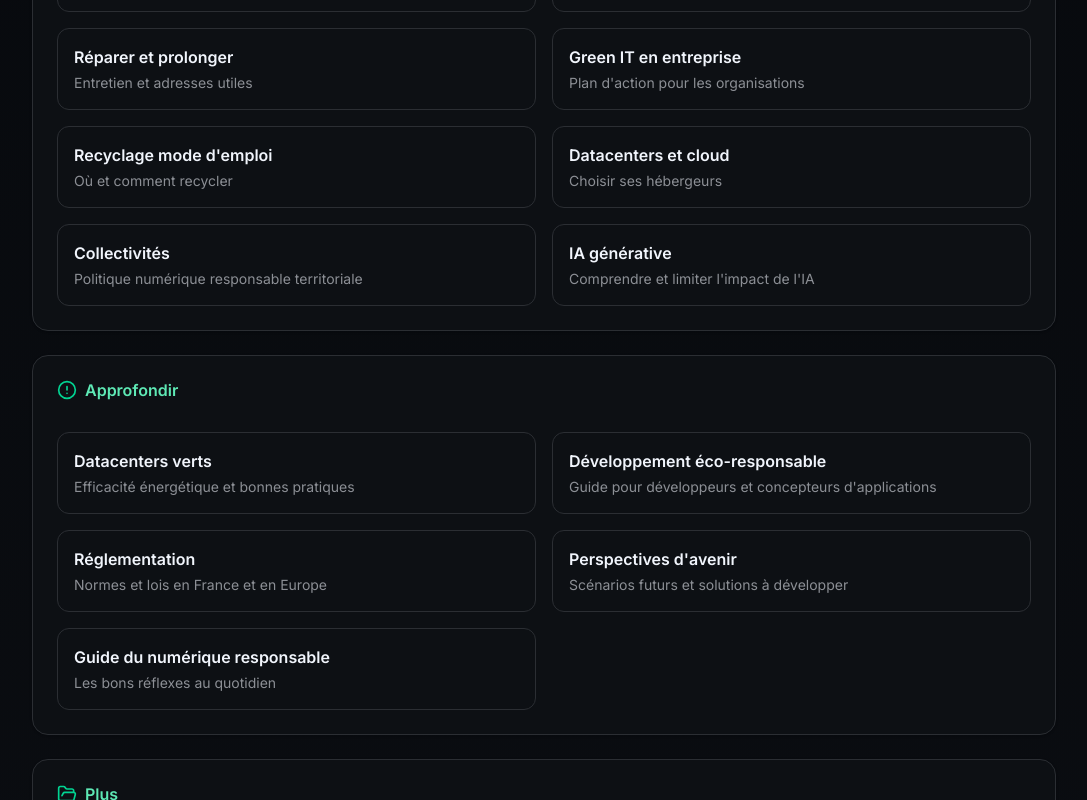
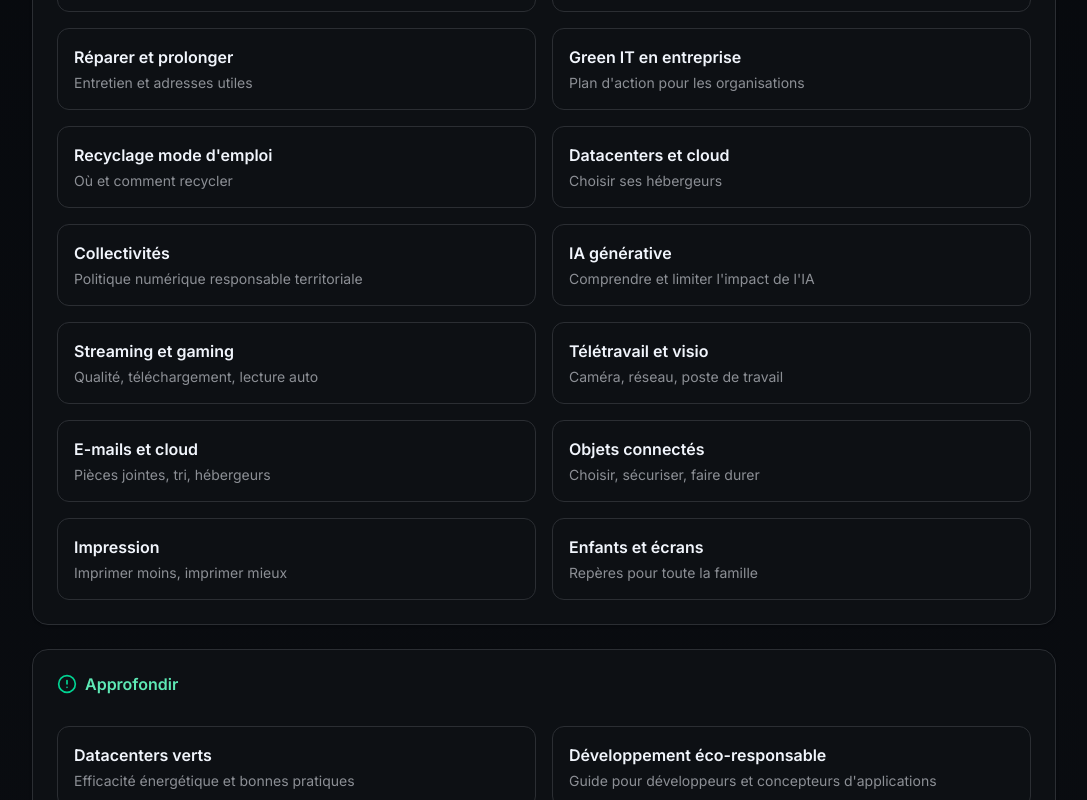
Before and after one commit to Hylst/le-green-it-en-clair, a Next.js app: page /greenit/sitemap-page in a window 1280 px wide. Shown: the part 1465-2265 px from the top of the page, without its empty margins (96-1183 px from the left). Built offline with nearby package versions, Linux system fonts and the light colour scheme.

Commit message:
fix : sitemap, recherche et plan du site a jour des 15 fiches

```diff
--- a/app/fiches-pratiques/[id]/page.tsx
+++ b/app/fiches-pratiques/[id]/page.tsx
@@ -87,7 +87,7 @@ const sheets: Record<string, any> = {
       "Points de collecte : /recyclage",
     ],
     sources: [
-      "ADEME, Impact CO2 / Base Empreinte",
+      "ADEME, Impact CO₂ / Base Empreinte",
       "ADEME 2022 (reconditionné)",
       "ADEME 2026 (durée de vie)",
       "Arcep 2026 (box)",
--- a/app/sitemap-page/page.tsx
+++ b/app/sitemap-page/page.tsx
@@ -61,7 +61,7 @@ export default function SitemapPage() {
         {
           href: "/fiches-pratiques",
           label: "Fiches pratiques",
-          description: "8 fiches détaillées par thème",
+          description: "15 fiches détaillées par thème",
         },
         { href: "/fiches-pratiques/gestes-quotidiens", label: "Gestes quotidiens", description: "7 gestes pour un numérique sobre" },
         { href: "/fiches-pratiques/achat-responsable", label: "Achat responsable", description: "Choisir un appareil avec moins d'impact" },
@@ -72,6 +72,12 @@ export default function SitemapPage() {
         { href: "/fiches-pratiques/datacenters-verts", label: "Datacenters et cloud", description: "Choisir ses hébergeurs" },
         { href: "/fiches-pratiques/collectivites-action", label: "Collectivités", description: "Politique numérique responsable territoriale" },
         { href: "/fiches-pratiques/ia-generative", label: "IA générative", description: "Comprendre et limiter l'impact de l'IA" },
+        { href: "/fiches-pratiques/streaming-video", label: "Streaming et gaming", description: "Qualité, téléchargement, lecture auto" },
+        { href: "/fiches-pratiques/teletravail-visio", label: "Télétravail et visio", description: "Caméra, réseau, poste de travail" },
+        { href: "/fiches-pratiques/emails-cloud", label: "E-mails et cloud", description: "Pièces jointes, tri, hébergeurs" },
+        { href: "/fiches-pratiques/objets-connectes", label: "Objets connectés", description: "Choisir, sécuriser, faire durer" },
+        { href: "/fiches-pratiques/impression-papier", label: "Impression", description: "Imprimer moins, imprimer mieux" },
+        { href: "/fiches-pratiques/enfants-ecole", label: "Enfants et écrans", description: "Repères pour toute la famille" },
       ],
     },
     {
--- a/app/sitemap.ts
+++ b/app/sitemap.ts
@@ -26,6 +26,12 @@ export default function sitemap(): MetadataRoute.Sitemap {
         '/fiches-pratiques/datacenters-verts',
         '/fiches-pratiques/collectivites-action',
         '/fiches-pratiques/ia-generative',
+        '/fiches-pratiques/streaming-video',
+        '/fiches-pratiques/teletravail-visio',
+        '/fiches-pratiques/emails-cloud',
+        '/fiches-pratiques/objets-connectes',
+        '/fiches-pratiques/impression-papier',
+        '/fiches-pratiques/enfants-ecole',
         '/guide',
         '/mentions-legales',
         '/modeles',
@@ -48,7 +54,7 @@ export default function sitemap(): MetadataRoute.Sitemap {
 
     return routes.map((route) => ({
         url: `${baseUrl}${route}/`,
-        lastModified: '2026-09-15',
+        lastModified: '2026-09-16',
         changeFrequency: 'monthly',
         priority: route === '' ? 1 : 0.8,
     }))
--- a/components/search-dialog.tsx
+++ b/components/search-dialog.tsx
@@ -183,6 +183,30 @@ export function SearchDialog({ open, onOpenChange }: SearchDialogProps) {
                         <Sparkles className="mr-2 h-4 w-4" />
                         <span>IA générative : limiter son impact</span>
                     </CommandItem>
+                    <CommandItem onSelect={() => runCommand(() => router.push("/fiches-pratiques/streaming-video"))}>
+                        <FileText className="mr-2 h-4 w-4" />
+                        <span>Streaming et gaming</span>
+                    </CommandItem>
+                    <CommandItem onSelect={() => runCommand(() => router.push("/fiches-pratiques/teletravail-visio"))}>
+                        <FileText className="mr-2 h-4 w-4" />
+                        <span>Télétravail et visio</span>
+                    </CommandItem>
+                    <CommandItem onSelect={() => runCommand(() => router.push("/fiches-pratiques/emails-cloud"))}>
+                        <FileText className="mr-2 h-4 w-4" />
+                        <span>E-mails et cloud</span>
+                    </CommandItem>
+                    <CommandItem onSelect={() => runCommand(() => router.push("/fiches-pratiques/objets-connectes"))}>
+                        <FileText className="mr-2 h-4 w-4" />
+                        <span>Objets connectés</span>
+                    </CommandItem>
+                    <CommandItem onSelect={() => runCommand(() => router.push("/fiches-pratiques/impression-papier"))}>
+                        <FileText className="mr-2 h-4 w-4" />
+                        <span>Imprimer moins, imprimer mieux</span>
+                    </CommandItem>
+                    <CommandItem onSelect={() => runCommand(() => router.push("/fiches-pratiques/enfants-ecole"))}>
+                        <FileText className="mr-2 h-4 w-4" />
+                        <span>Enfants et écrans</span>
+                    </CommandItem>
                 </CommandGroup>
                 <CommandSeparator />
                 <CommandGroup heading="Modèles détaillés">
```
Also changed, not shown: 1 other file (tests, documents, lock files or other folders).
